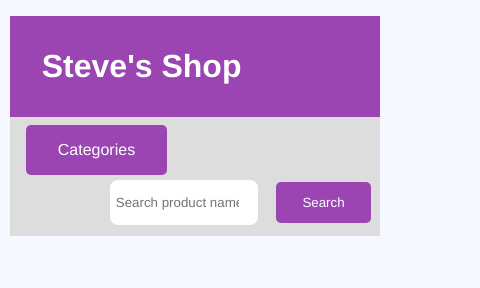
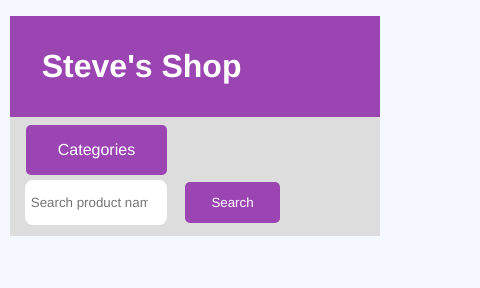
Before and after one commit to Oboze/Store-Front-Landing-Page, a plain HTML site: page index.html in a window 390 px wide. Shown: the top 288 px of the page, 480 px wide, since content can reach past the window. Drawn offline with Linux system fonts and the light colour scheme.

Commit message:
Fixed search bar

```diff
--- a/index.html
+++ b/index.html
@@ -30,7 +30,7 @@
           </div>
 
           <div class="search-box">
-            <input type="search" placeholder="Search product name.."/>
+            <input type="search" id="search-input" placeholder="Search product name.."/>
             <button id="search">Search</button>
            </div>
 
--- a/style.css
+++ b/style.css
@@ -23,12 +23,11 @@
   #search-container {
     margin: 0;
     background-color: #dddddd;
-    position:relative;
+
   }
   .search-box{
     display:inline;
-    position:relative;
-    left: 20em;
+
   }
   #search-container input {
     background-color: var(--main-white);
@@ -171,9 +170,8 @@
     }
     .search-box{
         display:block;
-        position:relative;
-        left:0;
         margin-bottom:10px;
+        margin-left: 15px;
     }
   }
 
```
